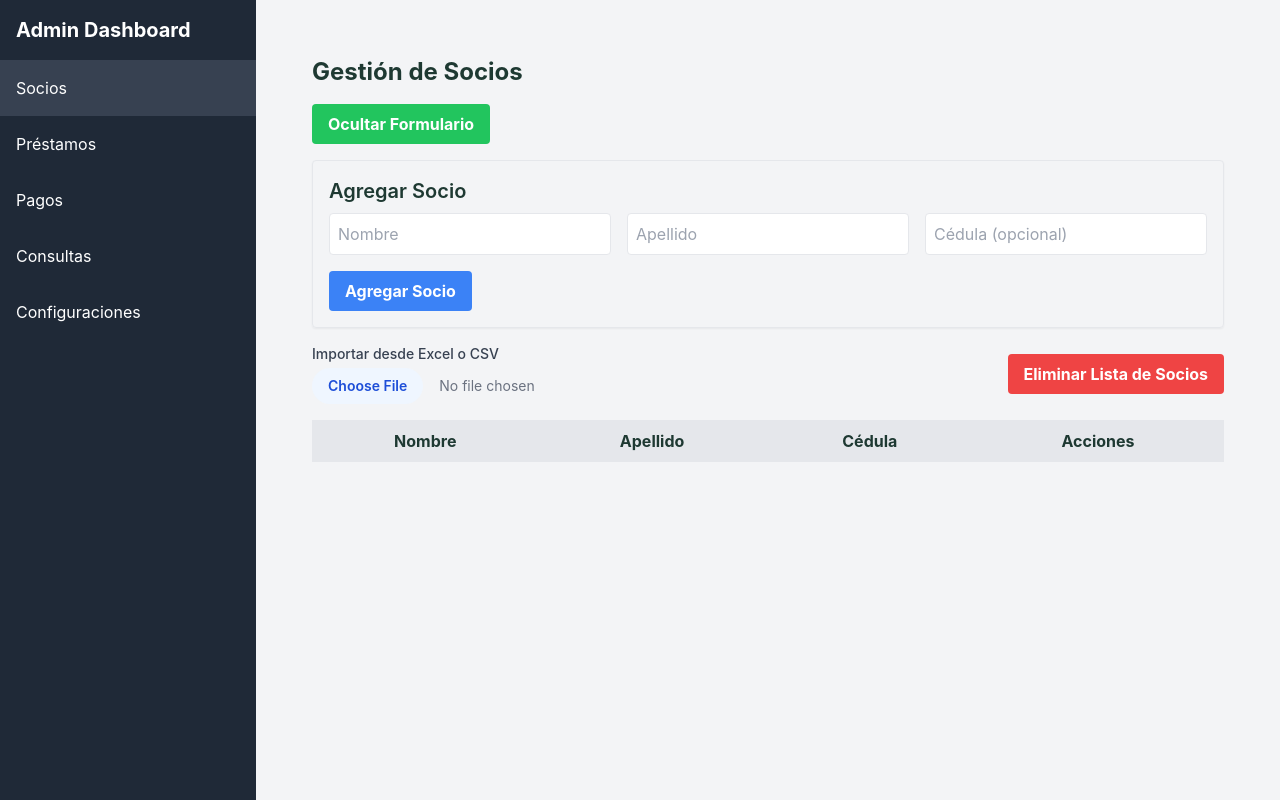
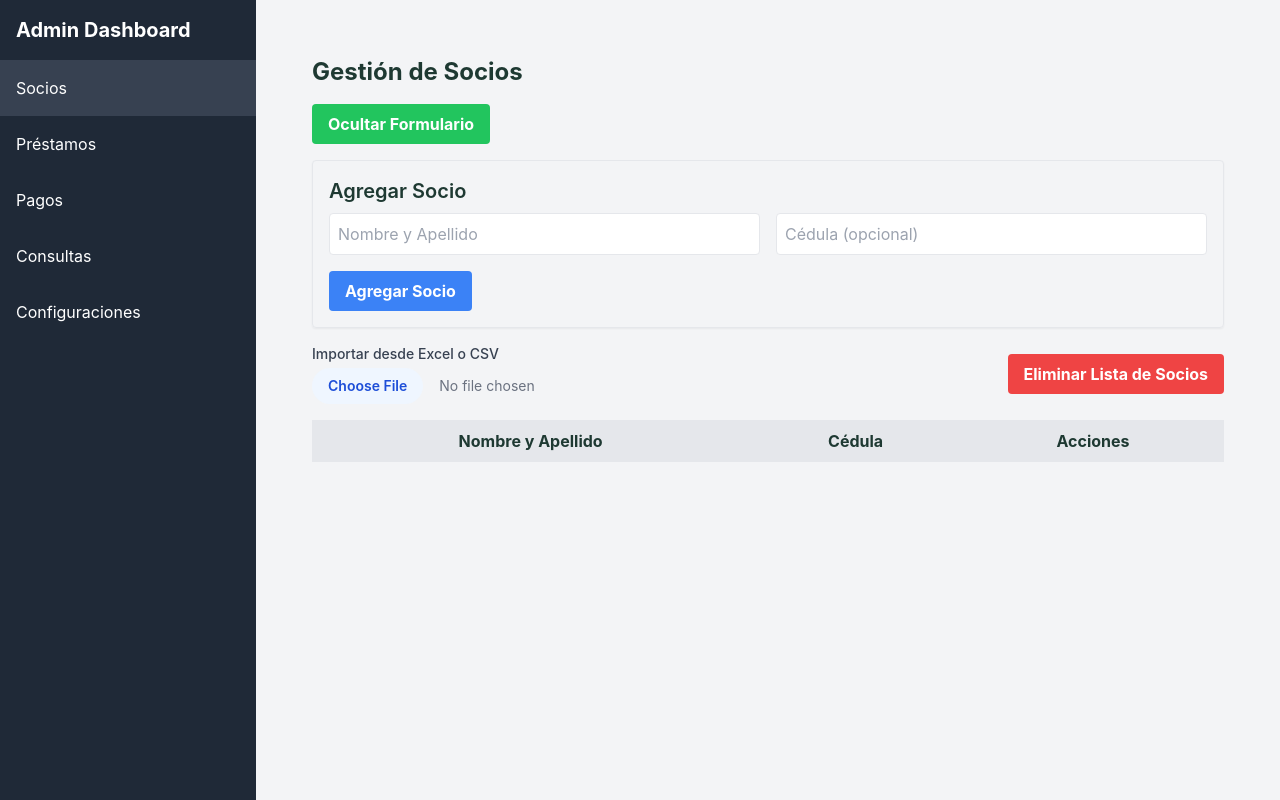
Before and after one commit to fenixlife1978/PRESTA-DOLARES, a Next.js app: page /admin in a window 1280 px wide. Both pictures are taken after a click on the button "Agregar Nuevo Socio". Built offline with nearby package versions, Linux system fonts and the light colour scheme.

Commit message:
cambio en formulario

```diff
--- a/components/Socios.js
+++ b/components/Socios.js
@@ -4,7 +4,7 @@ import { read, utils } from 'xlsx';
 
 const SociosModule = () => {
   const [socios, setSocios] = useState([]);
-  const [socio, setSocio] = useState({ nombre: '', apellido: '', cedula: '' });
+  const [socio, setSocio] = useState({ nombreCompleto: '', cedula: '' });
   const [editIndex, setEditIndex] = useState(-1);
   const [showForm, setShowForm] = useState(false); // Estado para controlar la visibilidad del formulario
 
@@ -22,7 +22,7 @@ const SociosModule = () => {
     } else {
       setSocios([...socios, socio]);
     }
-    setSocio({ nombre: '', apellido: '', cedula: '' });
+    setSocio({ nombreCompleto: '', cedula: '' });
     setShowForm(false); // Ocultar el formulario después de agregar/modificar
   };
 
@@ -51,8 +51,7 @@ const SociosModule = () => {
       const worksheet = workbook.Sheets[sheetName];
       const json = utils.sheet_to_json(worksheet);
       const newSocios = json.map(item => ({
-        nombre: item.nombre,
-        apellido: item.apellido,
+        nombreCompleto: `${item.nombre} ${item.apellido}`,
         cedula: item.cedula,
       }));
       setSocios([...socios, ...newSocios]);
@@ -76,20 +75,12 @@ const SociosModule = () => {
       {showForm && (
         <div className="mb-4 p-4 border rounded shadow-sm">
           <h3 className="text-xl font-semibold mb-2">{editIndex > -1 ? 'Modificar Socio' : 'Agregar Socio'}</h3>
-          <div className="grid grid-cols-1 md:grid-cols-3 gap-4">
+          <div className="grid grid-cols-1 md:grid-cols-2 gap-4">
             <input
               type="text"
-              name="nombre"
-              placeholder="Nombre"
-              value={socio.nombre}
-              onChange={handleInputChange}
-              className="border p-2 rounded w-full"
-            />
-            <input
-              type="text"
-              name="apellido"
-              placeholder="Apellido"
-              value={socio.apellido}
+              name="nombreCompleto"
+              placeholder="Nombre y Apellido"
+              value={socio.nombreCompleto}
               onChange={handleInputChange}
               className="border p-2 rounded w-full"
             />
@@ -136,8 +127,7 @@ const SociosModule = () => {
         <table className="min-w-full bg-white border">
           <thead className="bg-gray-200">
             <tr>
-              <th className="py-2 px-4 border-b">Nombre</th>
-              <th className="py-2 px-4 border-b">Apellido</th>
+              <th className="py-2 px-4 border-b">Nombre y Apellido</th>
               <th className="py-2 px-4 border-b">Cédula</th>
               <th className="py-2 px-4 border-b">Acciones</th>
             </tr>
@@ -145,8 +135,7 @@ const SociosModule = () => {
           <tbody>
             {socios.map((s, index) => (
               <tr key={index} className="hover:bg-gray-100">
-                <td className="py-2 px-4 border-b">{s.nombre}</td>
-                <td className="py-2 px-4 border-b">{s.apellido}</td>
+                <td className="py-2 px-4 border-b">{s.nombreCompleto}</td>
                 <td className="py-2 px-4 border-b">{s.cedula}</td>
                 <td className="py-2 px-4 border-b">
                   <button
```
